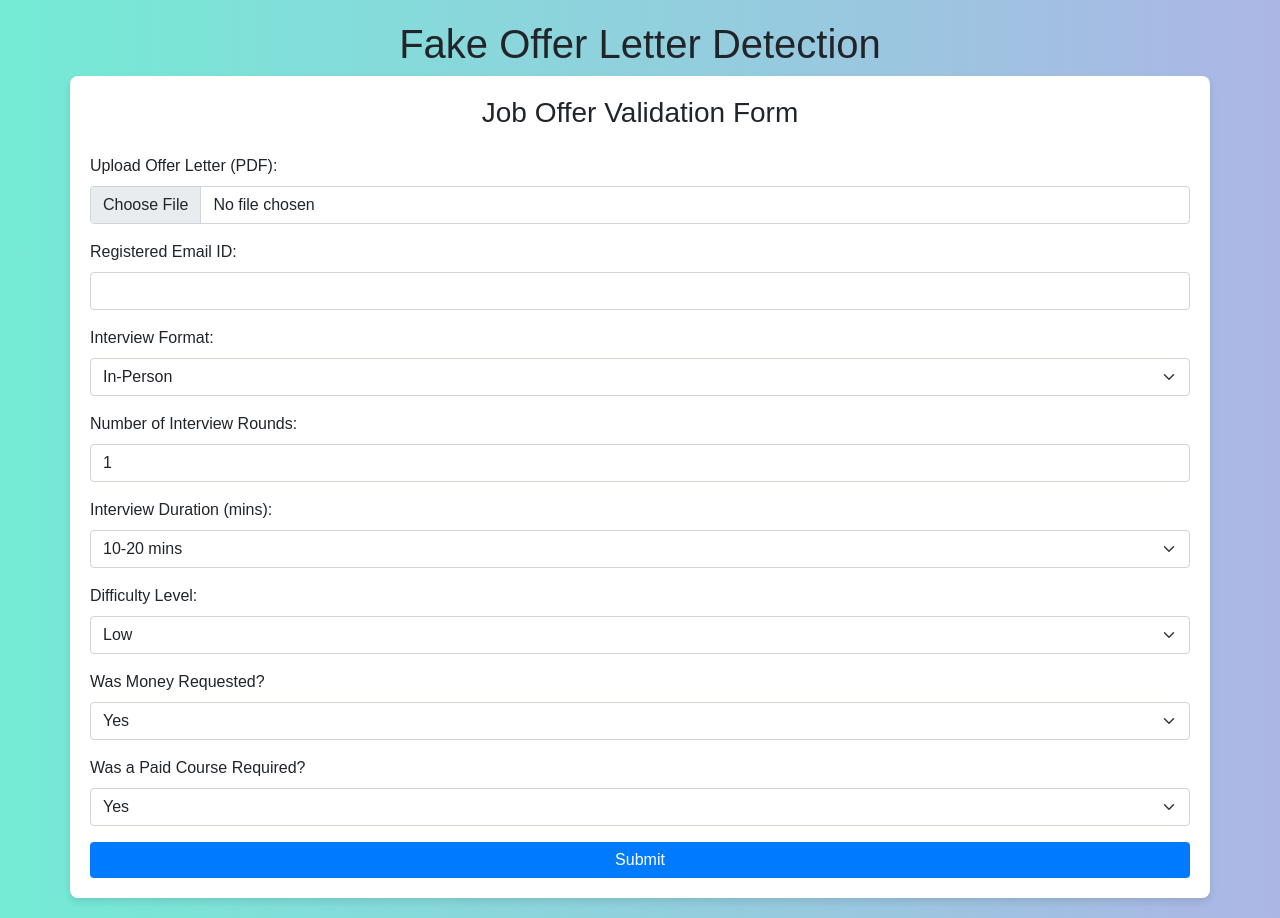
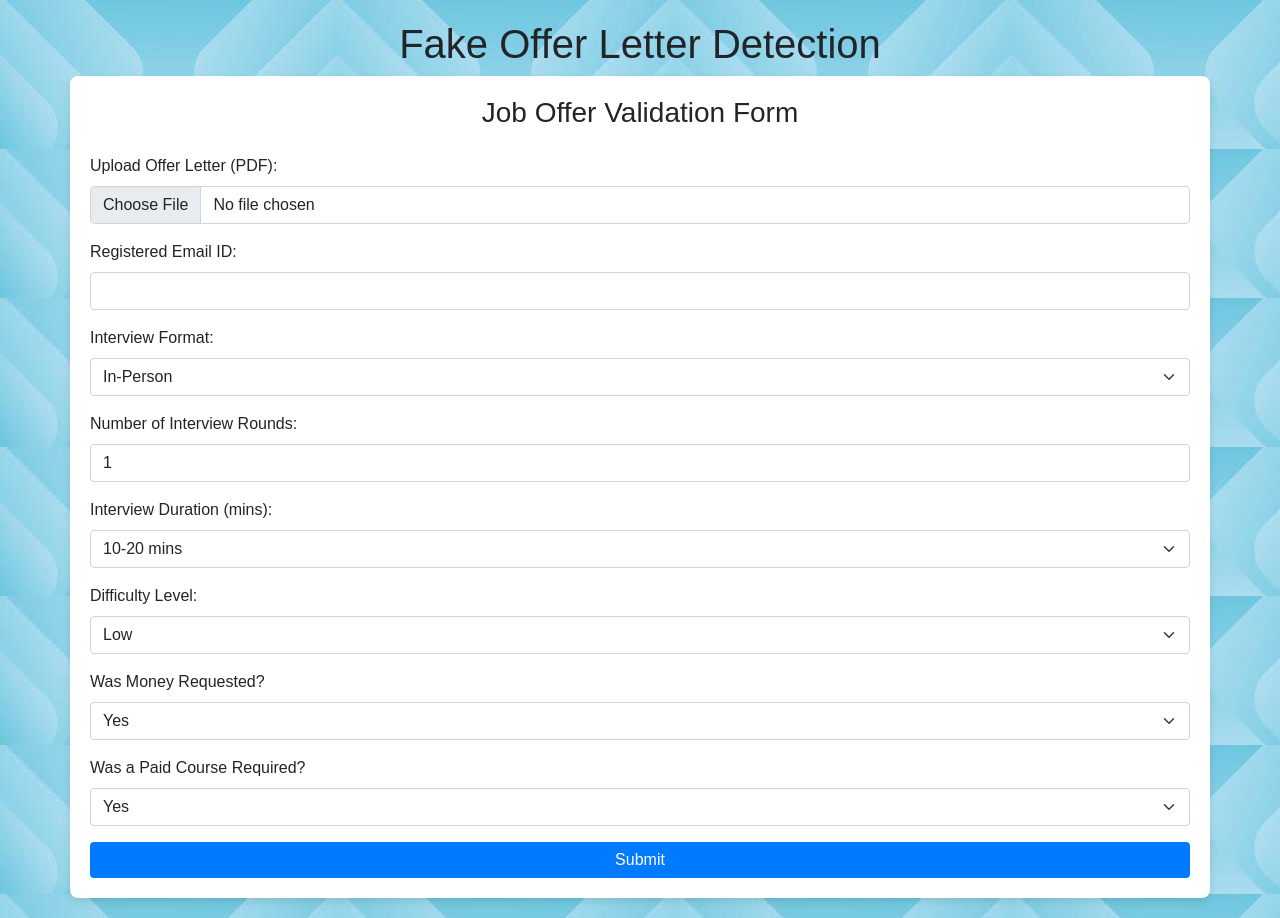
Before and after one commit to sushanthpoojary15/Fake_offer_letter_detection, a Flask app: page / in a window 1280 px wide. Run offline with Flask 3, Linux system fonts and the light colour scheme; parts of the project's set-up code (start-up, migrations or seed data) failed here and were passed over.

Commit message:
made changes in the res.html

```diff
--- a/templates/home.html
+++ b/templates/home.html
@@ -12,7 +12,7 @@
             background-color: #f8f9fa;
             margin: 0;
             padding: 20px;
-            background-image: linear-gradient(to right, #74ebd5, #acb6e5);
+            background-image: url(bg_image.jpg);
         }
         .form-container {
             background-color: #fff;
--- a/templates/res.html
+++ b/templates/res.html
@@ -17,7 +17,7 @@
             justify-content: center;
             align-items: center;
             min-height: 100vh;
-            background-image: linear-gradient(to right, #74ebd5, #acb6e5);
+            background-image: url(bg_image.jpg);
             color: #333;
             overflow: hidden;
         }
```
Also changed, not shown: templates/bg_image.jpg (added).
